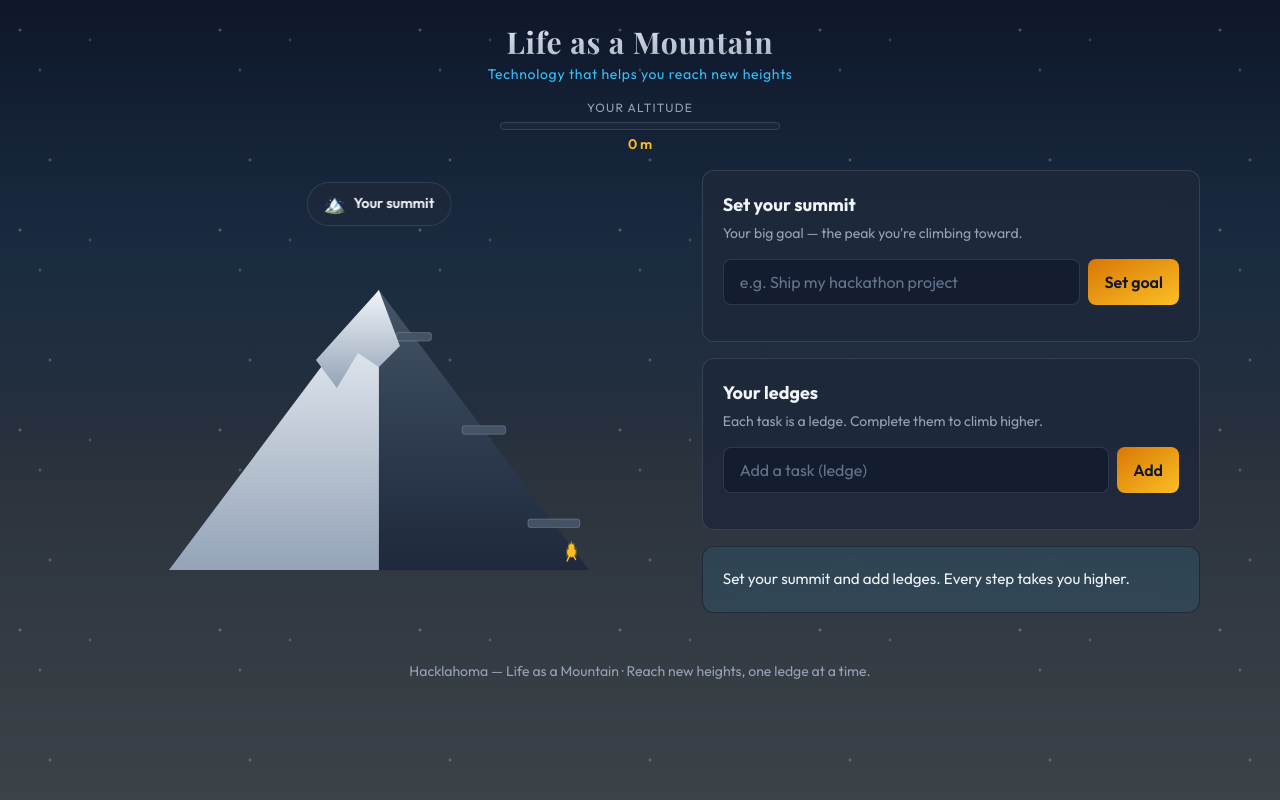
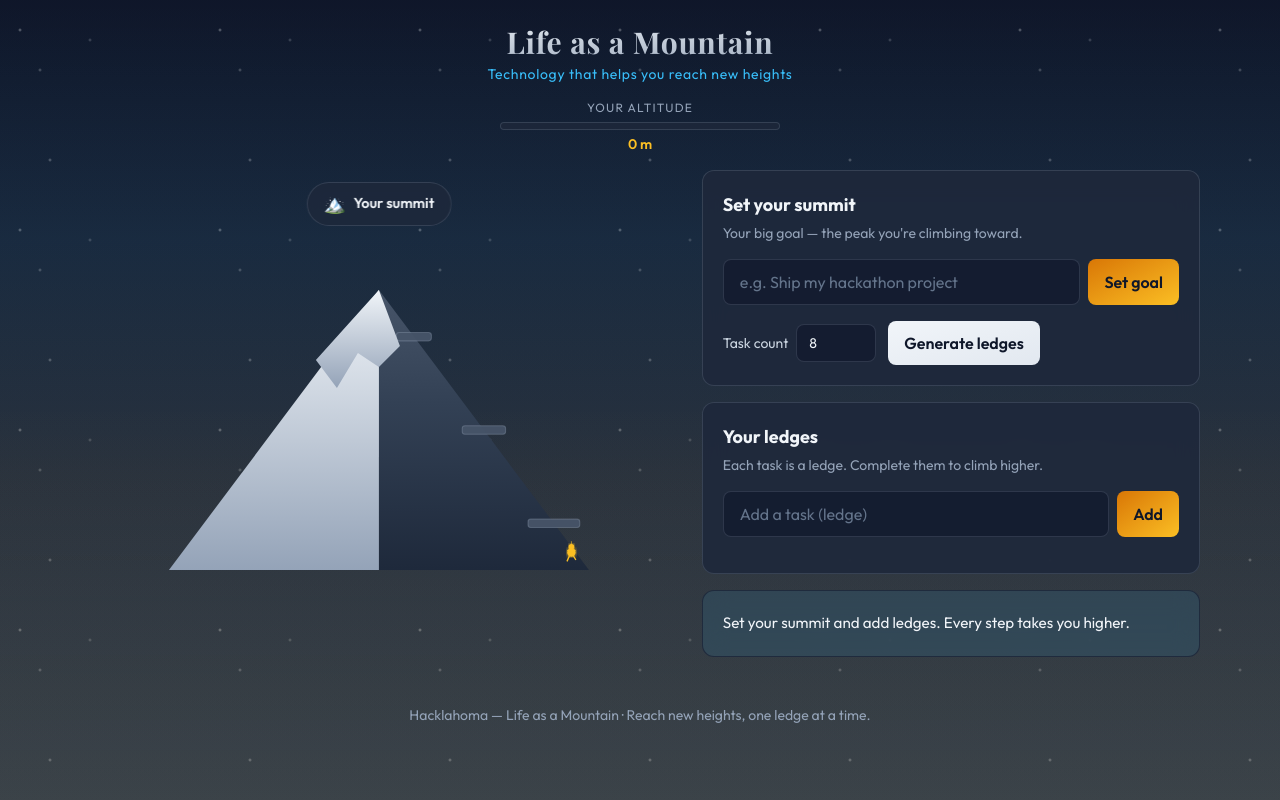
Before and after one commit to MeansMarkus/Hacklahoma, a React (Vite) app in the folder app/: page / in a window 1280 px wide. Built offline with nearby package versions, Linux system fonts and the light colour scheme.

Commit message:
added ai to generate ledges

```diff
--- a/app/src/App.jsx
+++ b/app/src/App.jsx
@@ -6,7 +6,15 @@ import GoalCard from './components/GoalCard'
 import TaskList from './components/TaskList'
 import MotivationCard from './components/MotivationCard'
 import SummitCelebration from './components/SummitCelebration'
-import { STORAGE_KEY, MAX_ALTITUDE } from './constants'
+import {
+  STORAGE_KEY,
+  MAX_ALTITUDE,
+  OLLAMA_BASE_URL,
+  OLLAMA_MODEL,
+  DEFAULT_TASK_COUNT,
+  MIN_TASK_COUNT,
+  MAX_TASK_COUNT,
+} from './constants'
 
 function loadState() {
   try {
@@ -40,12 +48,32 @@ function getAltitude(tasks) {
   return Math.round((done / total) * MAX_ALTITUDE)
 }
 
+function normalizeTaskText(text) {
+  return text.trim().replace(/\s+/g, ' ')
+}
+
+function normalizeForCompare(text) {
+  return normalizeTaskText(text).toLowerCase()
+}
+
+function extractJsonFromText(text) {
+  const start = text.indexOf('{')
+  const end = text.lastIndexOf('}')
+  if (start === -1 || end === -1 || end <= start) {
+    throw new Error('No JSON object found in model response.')
+  }
+  return text.slice(start, end + 1)
+}
+
 export default function App() {
   const initialState = useMemo(() => loadState(), [])
   const [goal, setGoal] = useState(() => initialState.goal)
   const [tasks, setTasks] = useState(() => initialState.tasks)
   const [showCelebration, setShowCelebration] = useState(false)
   const [celebrated, setCelebrated] = useState(false)
+  const [taskCount, setTaskCount] = useState(DEFAULT_TASK_COUNT)
+  const [isGenerating, setIsGenerating] = useState(false)
+  const [generateError, setGenerateError] = useState('')
 
   useEffect(() => {
     saveState(goal, tasks)
@@ -89,6 +117,104 @@ export default function App() {
     )
   }, [])
 
+  const handleTaskCountChange = useCallback((value) => {
+    const parsed = Number.parseInt(value, 10)
+    if (Number.isNaN(parsed)) return
+    const clamped = Math.min(MAX_TASK_COUNT, Math.max(MIN_TASK_COUNT, parsed))
+    setTaskCount(clamped)
+  }, [])
+
+  const handleGenerateTasks = useCallback(async () => {
+    const trimmedGoal = goal.trim()
+    if (!trimmedGoal) {
+      setGenerateError('Set a goal before generating ledges.')
+      return
+    }
+
+    setIsGenerating(true)
+    setGenerateError('')
+
+    const count = Math.min(MAX_TASK_COUNT, Math.max(MIN_TASK_COUNT, taskCount))
+    try {
+      const response = await fetch(`${OLLAMA_BASE_URL}/api/chat`, {
+        method: 'POST',
+        headers: { 'Content-Type': 'application/json' },
+        body: JSON.stringify({
+          model: OLLAMA_MODEL,
+          stream: false,
+          messages: [
+            {
+              role: 'system',
+              content:
+                'You are a planning assistant that generates actionable tasks. Return ONLY valid JSON. No markdown. No commentary.',
+            },
+            {
+              role: 'user',
+              content: `Goal: ${trimmedGoal}
+Generate exactly ${count} tasks.
+Constraints:
+Tasks should be actionable, specific, and small (30-120 minutes).
+Start each task with a verb.
+No duplicates.
+Keep each task text under 70 characters.
+Order tasks from first-to-do to last-to-do.
+Output schema exactly:
+{ "tasks": [ { "text": "..." } ] }`,
+            },
+          ],
+        }),
+      })
+
+      if (!response.ok) {
+        throw new Error('Ollama request failed. Is Ollama running?')
+      }
+
+      const payload = await response.json()
+      const rawContent = payload?.message?.content
+      if (!rawContent || typeof rawContent !== 'string') {
+        throw new Error('No response content from Ollama.')
+      }
+
+      const jsonText = extractJsonFromText(rawContent)
+      const parsed = JSON.parse(jsonText)
+      const incoming = Array.isArray(parsed?.tasks) ? parsed.tasks : null
+      if (!incoming) {
+        throw new Error('Invalid task list from model.')
+      }
+
+      const normalizedTasks = incoming
+        .map((item) => (item && typeof item.text === 'string' ? item.text : ''))
+        .map((text) => normalizeTaskText(text))
+        .filter((text) => text.length > 0)
+        .slice(0, count)
+
+      setTasks((prev) => {
+        const existing = new Set(prev.map((t) => normalizeForCompare(t.text)))
+        const additions = []
+
+        for (const text of normalizedTasks) {
+          const key = normalizeForCompare(text)
+          if (!existing.has(key)) {
+            existing.add(key)
+            additions.push({
+              id: Date.now().toString(36) + Math.random().toString(36).slice(2),
+              text,
+              done: false,
+            })
+          }
+        }
+
+        return additions.length ? [...prev, ...additions] : prev
+      })
+    } catch (error) {
+      const message =
+        error instanceof Error ? error.message : 'Failed to generate ledges.'
+      setGenerateError(message)
+    } finally {
+      setIsGenerating(false)
+    }
+  }, [goal, taskCount])
+
   return (
     <>
       <Sky />
@@ -99,7 +225,17 @@ export default function App() {
             <Mountain goal={goal} tasks={tasks} onPhotoUpdate={handlePhotoUpdate} />
           </section>
           <section className="flex flex-col gap-4">
-            <GoalCard currentGoal={goal} onSetGoal={handleSetGoal} />
+            <GoalCard
+              currentGoal={goal}
+              onSetGoal={handleSetGoal}
+              onGenerateTasks={handleGenerateTasks}
+              taskCount={taskCount}
+              onTaskCountChange={handleTaskCountChange}
+              minTaskCount={MIN_TASK_COUNT}
+              maxTaskCount={MAX_TASK_COUNT}
+              isGenerating={isGenerating}
+              generateError={generateError}
+            />
             <TaskList
               tasks={tasks}
               onToggle={handleToggleTask}
--- a/app/src/components/GoalCard.jsx
+++ b/app/src/components/GoalCard.jsx
@@ -1,6 +1,16 @@
 import { useState } from 'react'
 
-export default function GoalCard({ currentGoal, onSetGoal }) {
+export default function GoalCard({
+  currentGoal,
+  onSetGoal,
+  onGenerateTasks,
+  taskCount,
+  onTaskCountChange,
+  minTaskCount,
+  maxTaskCount,
+  isGenerating,
+  generateError,
+}) {
   const [value, setValue] = useState('')
 
   const handleSubmit = (e) => {
@@ -32,6 +42,30 @@ export default function GoalCard({ currentGoal, onSetGoal }) {
           Set goal
         </button>
       </form>
+      <div className="flex flex-wrap items-center gap-3">
+        <label className="flex items-center gap-2 text-sm text-slate-300">
+          Task count
+          <input
+            type="number"
+            min={minTaskCount}
+            max={maxTaskCount}
+            value={taskCount}
+            onChange={(e) => onTaskCountChange(e.target.value)}
+            className="w-20 px-3 py-2 rounded-lg border border-slate-400/20 bg-sky-deep/60 text-slate-100 focus:outline-none focus:border-accent focus:ring-2 focus:ring-accent/20"
+          />
+        </label>
+        <button
+          type="button"
+          onClick={onGenerateTasks}
+          disabled={isGenerating}
+          className="px-4 py-2.5 min-h-[44px] rounded-lg font-semibold bg-gradient-to-br from-slate-100 to-slate-200 text-sky-deep hover:shadow-lg hover:shadow-slate-200/40 active:scale-[0.98] transition-all disabled:opacity-60 disabled:cursor-not-allowed"
+        >
+          {isGenerating ? 'Generating...' : 'Generate ledges'}
+        </button>
+      </div>
+      {generateError ? (
+        <p className="mt-3 text-sm text-rose-300">{generateError}</p>
+      ) : null}
     </div>
   )
 }
--- a/app/src/constants.js
+++ b/app/src/constants.js
@@ -1,5 +1,10 @@
 export const STORAGE_KEY = 'life-as-a-mountain'
 export const MAX_ALTITUDE = 4000
+export const OLLAMA_BASE_URL = 'http://localhost:11434'
+export const OLLAMA_MODEL = 'gemma3:1b'
+export const DEFAULT_TASK_COUNT = 8
+export const MIN_TASK_COUNT = 3
+export const MAX_TASK_COUNT = 15
 
 export const MOTIVATION = {
   empty: "Set your summit and add ledges. Every step takes you higher.",
```
Also changed, not shown: app/requirements.txt (added).
